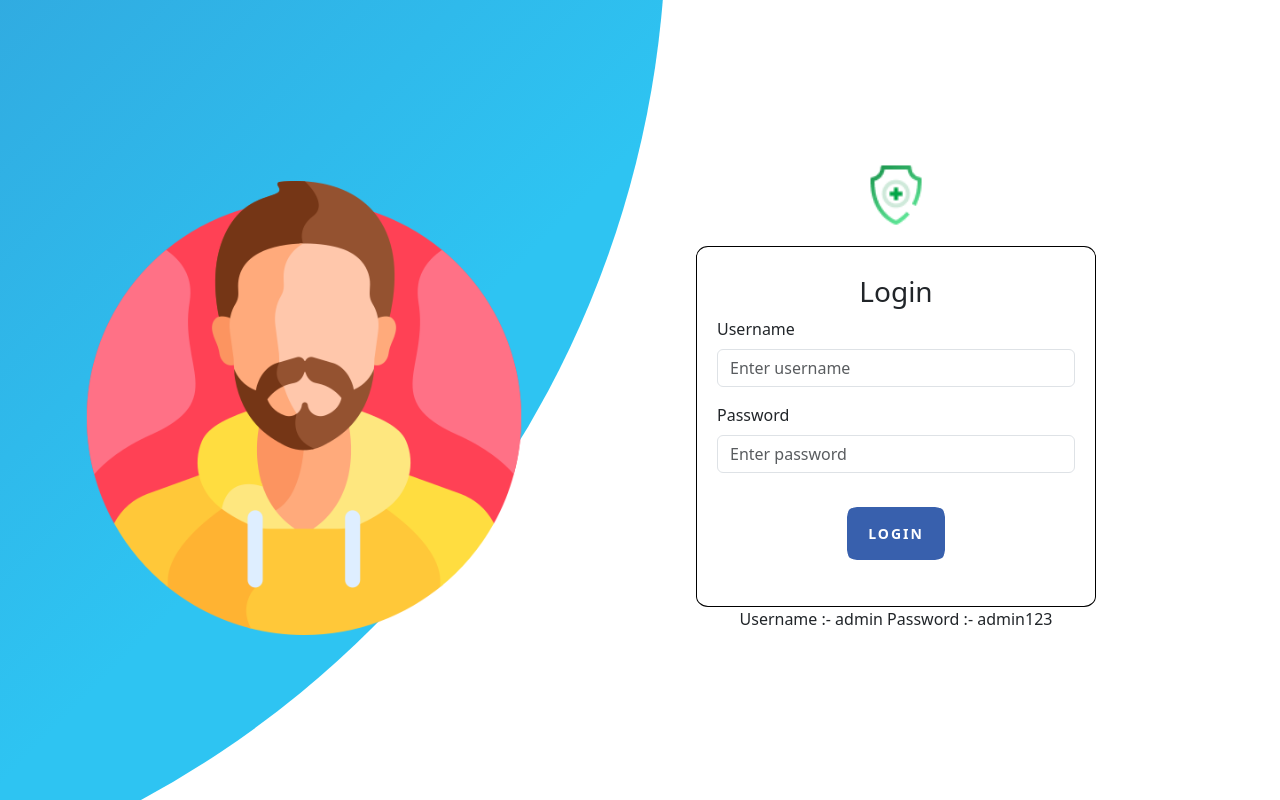
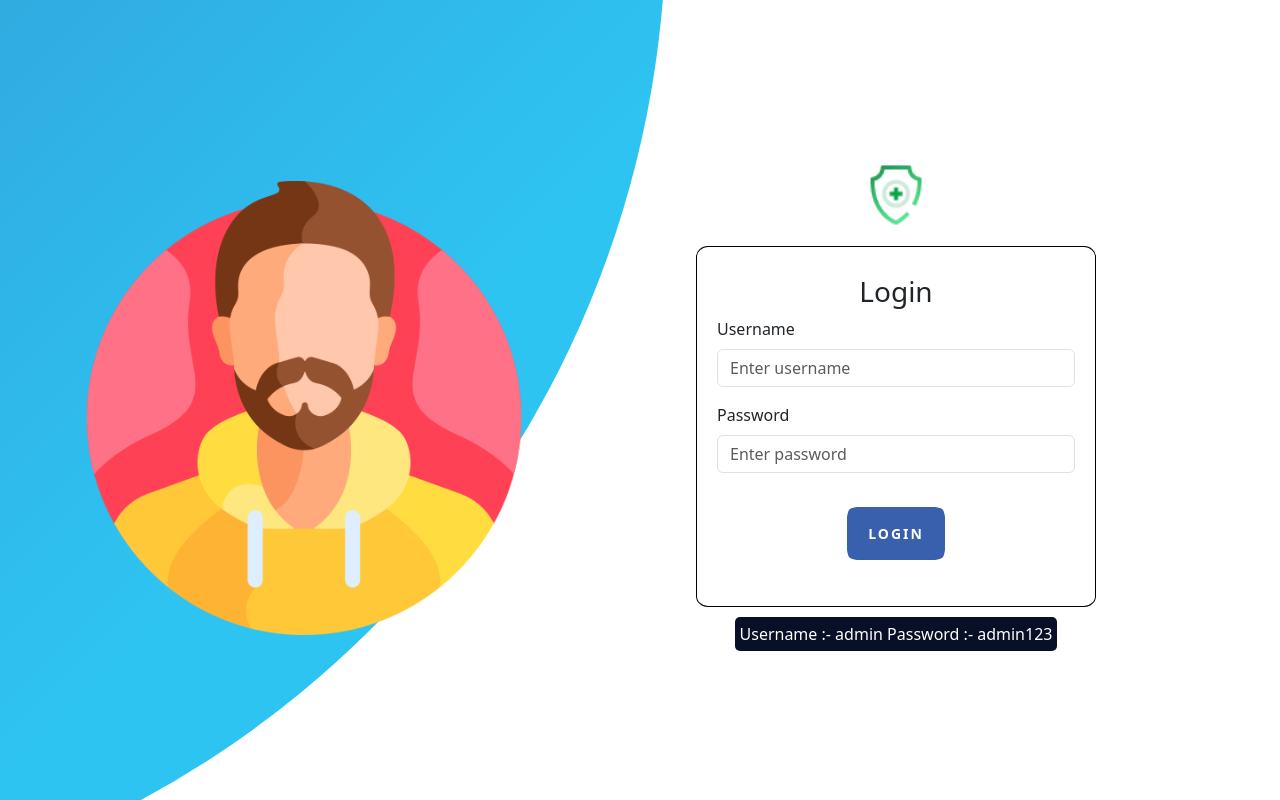
Before and after one commit to SamadhanBhutekar/Hospital_Management, a React (Create React App) app: page /login in a window 1280 px wide. Built offline with nearby package versions, Linux system fonts and the light colour scheme.

Commit message:
Update index.css

```diff
--- a/src/index.css
+++ b/src/index.css
@@ -4,6 +4,14 @@ body {
   background-color: #20304c !important;
 }
 
+.creditionlas{
+  background: rgb(8, 16, 40);
+  margin-top: 10px;
+  width: fit-content;
+  color: white;
+  padding: 5px;
+  border-radius: 5px;
+}
 .active-link .title {
   color: #0dcaf0 !important;
 
```
